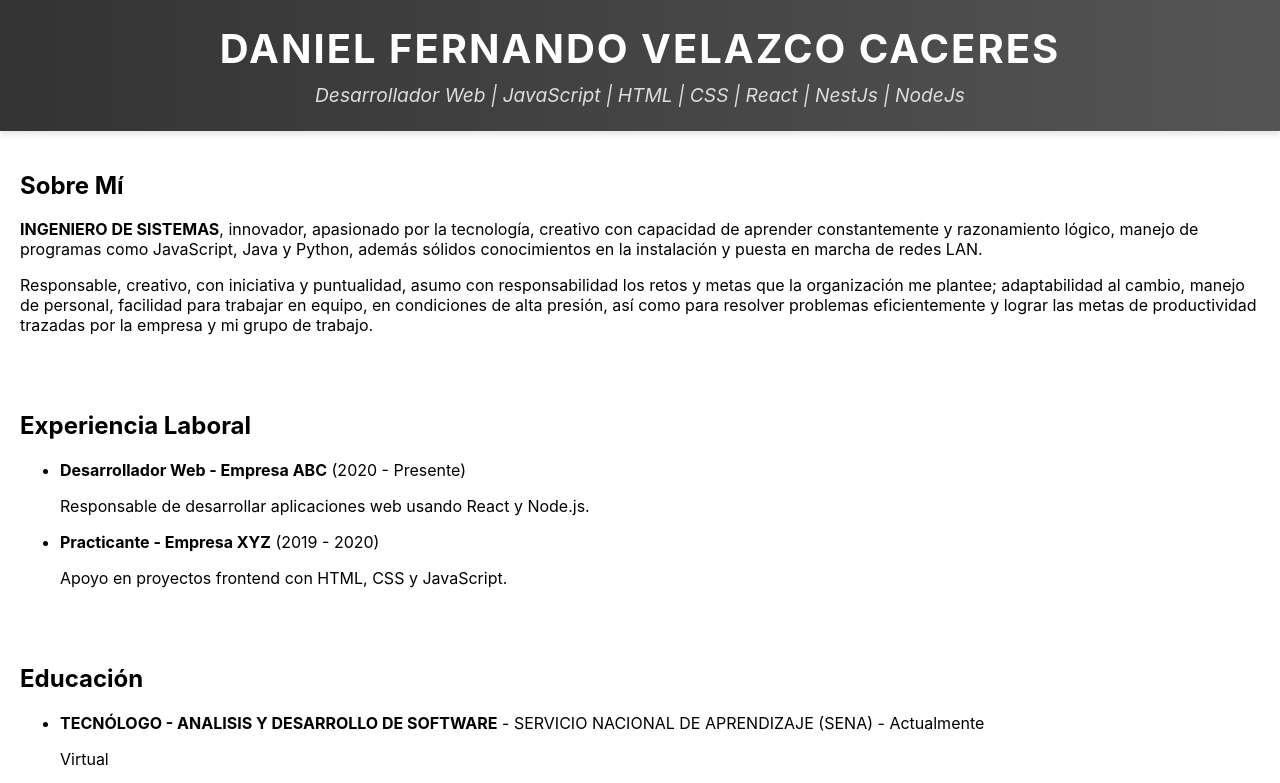
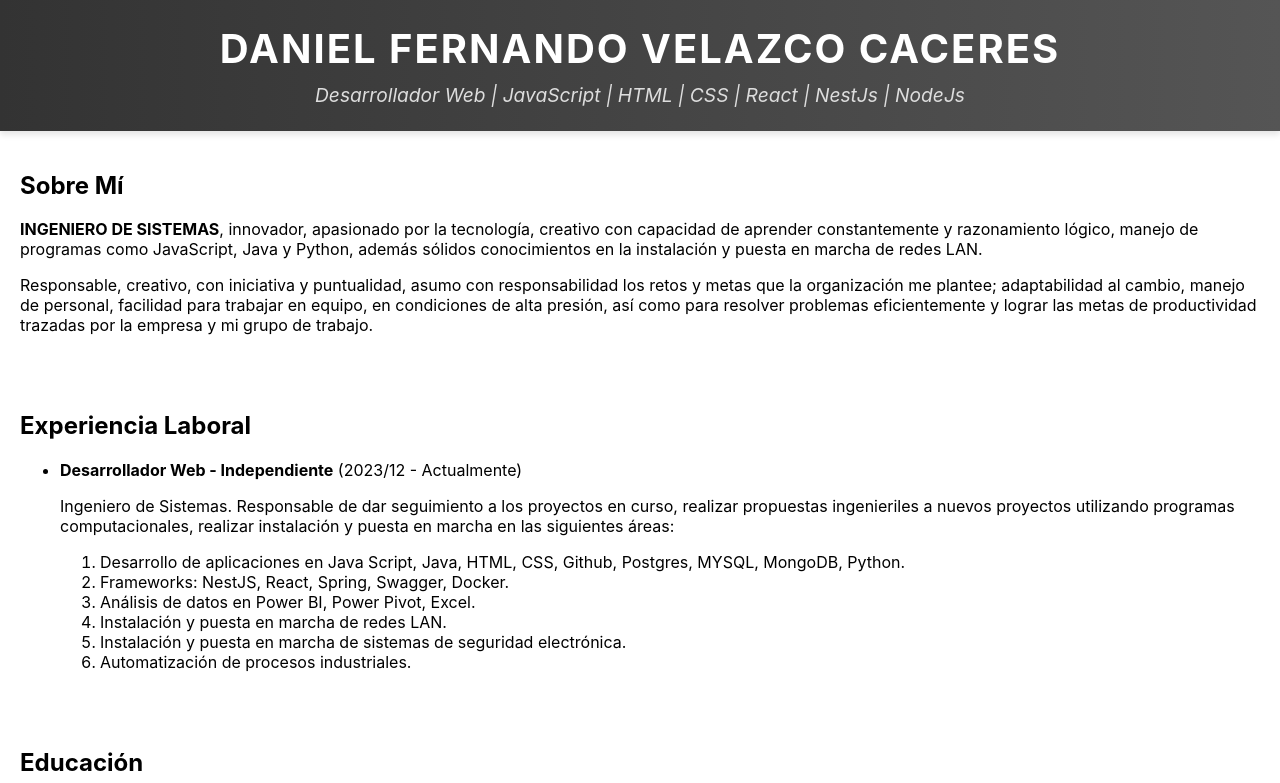
Before and after one commit to DanielFernandoVelazco/DanielFernandoVelazco.github.io, a React (Create React App) app: page / in a window 1280 px wide. Shown: the top 783 px of the page. Built offline with nearby package versions, Linux system fonts and the light colour scheme.

Commit message:
Se actializa la experiencia

```diff
--- a/src/components/Experience.jsx
+++ b/src/components/Experience.jsx
@@ -5,12 +5,29 @@ const Experience = () => (
         <h2>Experiencia Laboral</h2>
         <ul>
             <li>
-                <strong>Desarrollador Web - Empresa ABC</strong> (2020 - Presente)
-                <p>Responsable de desarrollar aplicaciones web usando React y Node.js.</p>
-            </li>
-            <li>
-                <strong>Practicante - Empresa XYZ</strong> (2019 - 2020)
-                <p>Apoyo en proyectos frontend con HTML, CSS y JavaScript.</p>
+                <strong>Desarrollador Web - Independiente</strong> (2023/12 - Actualmente)
+                <p>Ingeniero de Sistemas. Responsable de dar seguimiento a los proyectos en curso, realizar propuestas ingenieriles a nuevos proyectos utilizando programas  computacionales, realizar instalación y puesta en marcha en las siguientes áreas:
+                </p>
+                <ol>
+                    <li>
+                        Desarrollo de aplicaciones en Java Script, Java, HTML, CSS, Github, Postgres, MYSQL, MongoDB, Python.
+                    </li>
+                    <li>
+                        Frameworks: NestJS, React, Spring, Swagger, Docker.
+                    </li>
+                    <li>
+                        Análisis de datos en Power BI, Power Pivot, Excel.
+                    </li>
+                    <li>
+                        Instalación y puesta en marcha de redes LAN.
+                    </li>
+                    <li>
+                        Instalación y puesta en marcha de sistemas de seguridad electrónica.
+                    </li>
+                    <li>
+                        Automatización de procesos industriales.
+                    </li>
+                </ol>
             </li>
         </ul>
     </section>
```
